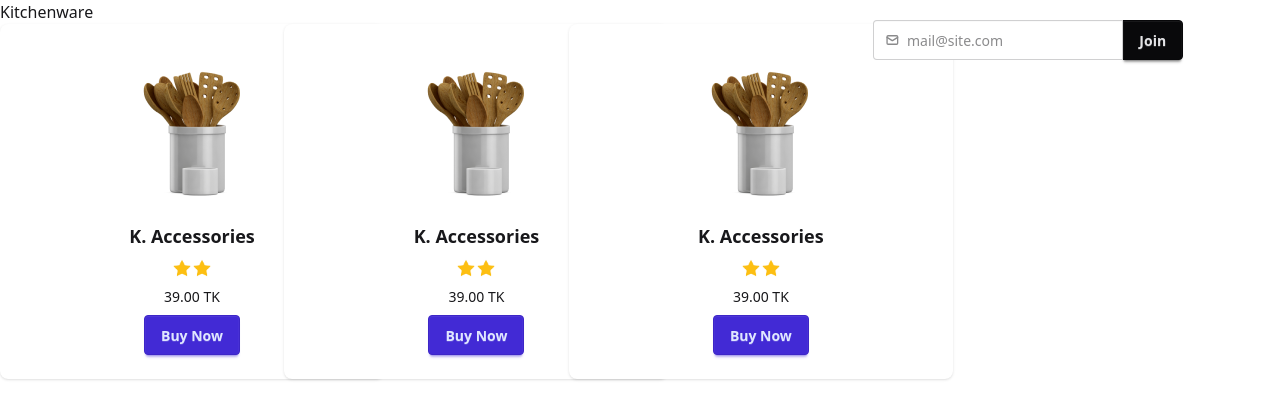
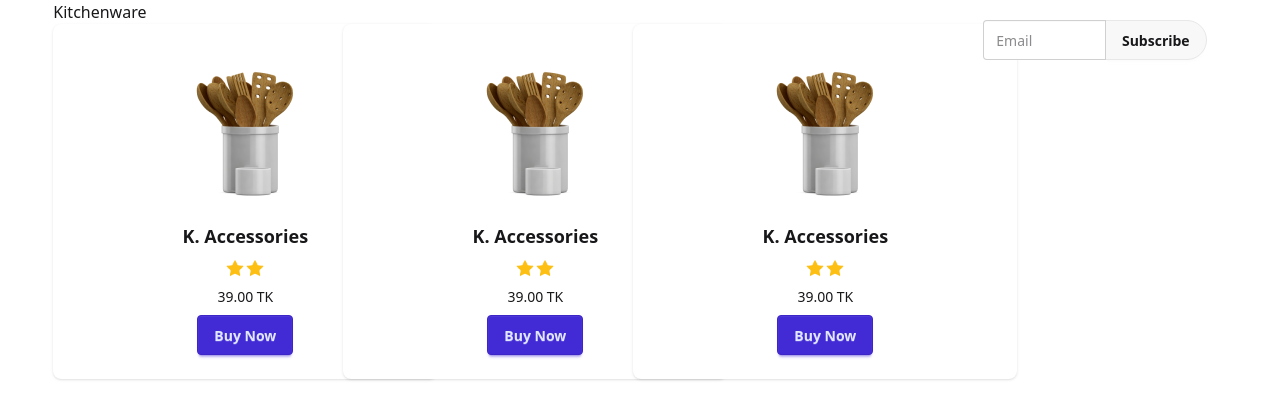
Before and after one commit to deluwarhoisn/deshi-deals-2, a plain HTML site: page index.html in a window 1280 px wide. Drawn offline with nearby package versions, Linux system fonts and the light colour scheme.

Commit message:
added grid

```diff
--- a/index.html
+++ b/index.html
@@ -8,8 +8,8 @@
 <script src="https://cdn.jsdelivr.net/npm/@tailwindcss/browser@4"></script>
 </head>
 <body>
-    <section class="grid grid-cols-9">
-        <div class=" col-span-6 ">
+    <section class="grid grid-cols-12 w-11/12 mx-auto gap-10">
+        <div class=" col-span-9 ">
          <h1>Kitchenware</h1>
           <div class="grid grid-cols-3">
                    <div>
@@ -78,26 +78,9 @@
          </div>
         </div>
         <div class="col-span-3 p-5">
-            <div class="join">
-  <div>
-    <label class="input validator join-item">
-      <svg class="h-[1em] opacity-50" xmlns="http://www.w3.org/2000/svg" viewBox="0 0 24 24">
-        <g
-          stroke-linejoin="round"
-          stroke-linecap="round"
-          stroke-width="2.5"
-          fill="none"
-          stroke="currentColor"
-        >
-          <rect width="20" height="16" x="2" y="4" rx="2"></rect>
-          <path d="m22 7-8.97 5.7a1.94 1.94 0 0 1-2.06 0L2 7"></path>
-        </g>
-      </svg>
-      <input type="email" placeholder="mail@site.com" required />
-    </label>
-    <div class="validator-hint hidden">Enter valid email address</div>
-  </div>
-  <button class="btn btn-neutral join-item">Join</button>
+          <div class="join">
+  <input class="input join-item" placeholder="Email" />
+  <button class="btn join-item rounded-r-full">Subscribe</button>
 </div>
         </div>
     </section>
```
